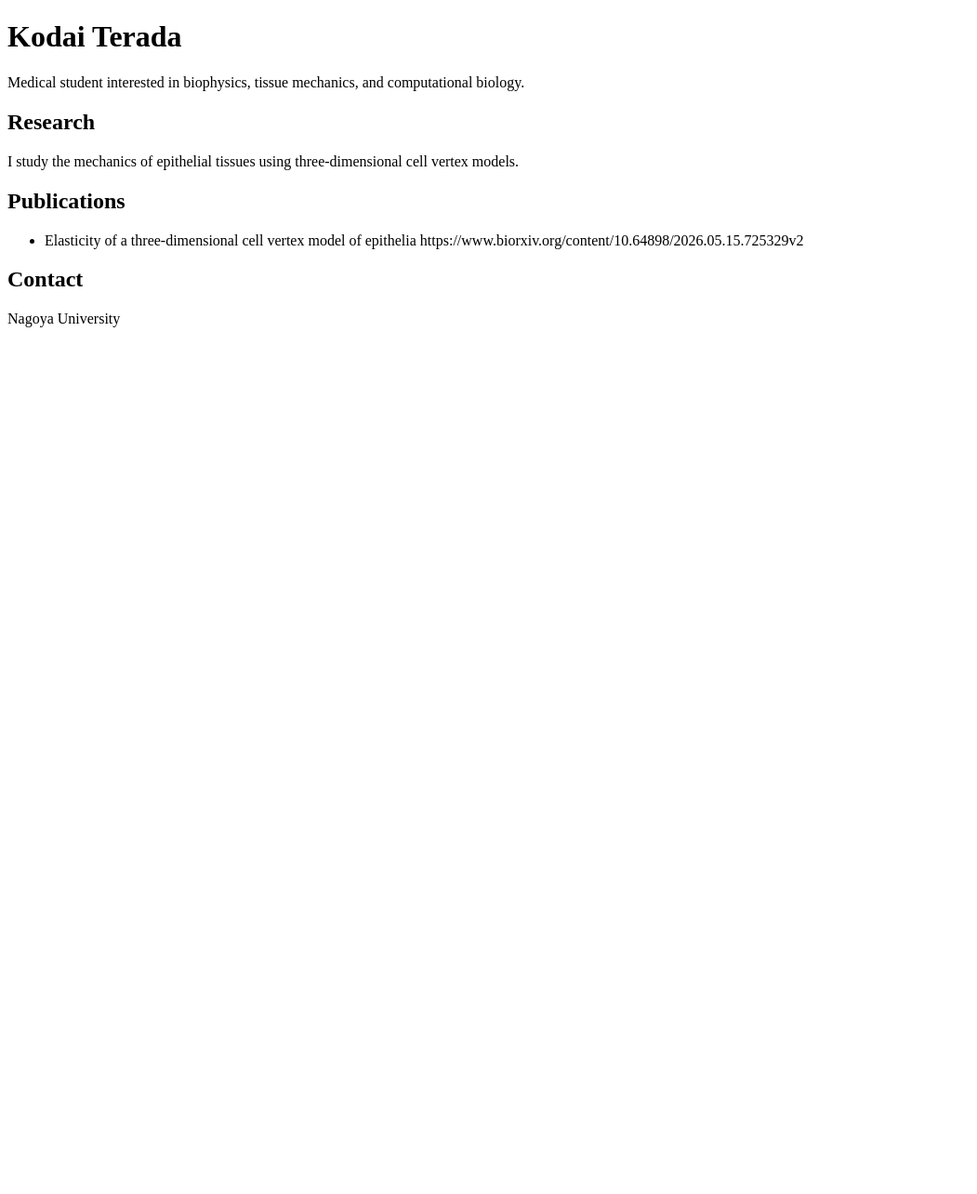
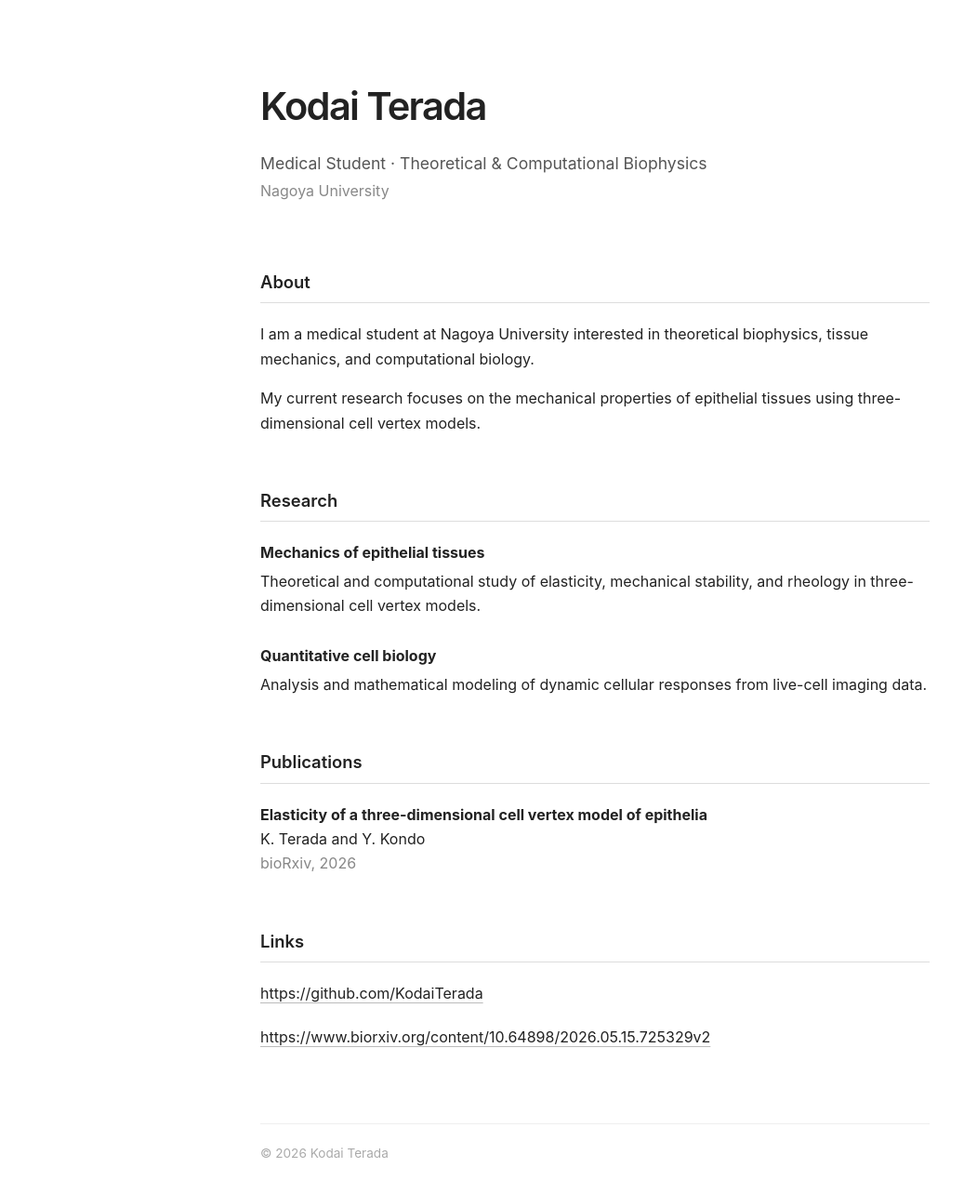
Before and after one commit to KodaiTerada/kodaiterada.github.io, a plain HTML site: page index.html in a window 1280 px wide. Shown: the whole page at 93% size, without its empty margins (0-1051 px from the left). Before the commit the page ends 800 px from the top, so only its background shows below. Drawn offline with Linux system fonts and the light colour scheme.

Commit message:
update website

```diff
--- a/index.html
+++ b/index.html
@@ -3,32 +3,99 @@
 <head>
   <meta charset="UTF-8">
   <meta name="viewport" content="width=device-width, initial-scale=1.0">
+
   <title>Kodai Terada</title>
+
+  <link rel="stylesheet" href="style.css">
 </head>
 
 <body>
+
+  <main class="container">
+
+    <header>
       <h1>Kodai Terada</h1>
 
-  <p>
-    Medical student interested in biophysics,
-    tissue mechanics, and computational biology.
+      <p class="subtitle">
+        Medical Student · Theoretical & Computational Biophysics
       </p>
 
-  <h2>Research</h2>
+      <p class="affiliation">
+        Nagoya University
+      </p>
+    </header>
+
+
+    <section>
+      <h2>About</h2>
+
       <p>
-    I study the mechanics of epithelial tissues using
-    three-dimensional cell vertex models.
+        I am a medical student at Nagoya University interested in
+        theoretical biophysics, tissue mechanics, and computational biology.
       </p>
 
+      <p>
+        My current research focuses on the mechanical properties of
+        epithelial tissues using three-dimensional cell vertex models.
+      </p>
+    </section>
+
+
+    <section>
+      <h2>Research</h2>
+
+      <div class="item">
+        <h3>Mechanics of epithelial tissues</h3>
+
+        <p>
+          Theoretical and computational study of elasticity, mechanical
+          stability, and rheology in three-dimensional cell vertex models.
+        </p>
+      </div>
+
+      <div class="item">
+        <h3>Quantitative cell biology</h3>
+
+        <p>
+          Analysis and mathematical modeling of dynamic cellular responses
+          from live-cell imaging data.
+        </p>
+      </div>
+    </section>
+
+
+    <section>
       <h2>Publications</h2>
-  <ul>
-    <li>
+
+      <div class="publication">
+        <p>
+          <strong>
             Elasticity of a three-dimensional cell vertex model of epithelia
-      https://www.biorxiv.org/content/10.64898/2026.05.15.725329v2
-    </li>
-  </ul>
+          </strong>
+          <br>
+          K. Terada and Y. Kondo
+          <br>
+          <span class="muted">bioRxiv, 2026</span>
+        </p>
+      </div>
+    </section>
 
-  <h2>Contact</h2>
-  <p>Nagoya University</p>
+
+    <section>
+      <h2>Links</h2>
+
+      <p class="links">
+        <a href="#">https://github.com/KodaiTerada</a>
+        <a href="#">https://www.biorxiv.org/content/10.64898/2026.05.15.725329v2</a>
+      </p>
+    </section>
+
+
+    <footer>
+      © 2026 Kodai Terada
+    </footer>
+
+  </main>
+
 </body>
 </html>
--- /dev/null
+++ b/style.css
@@ -0,0 +1,136 @@
+body {
+  margin: 0;
+  font-family:
+    -apple-system,
+    BlinkMacSystemFont,
+    "Segoe UI",
+    Helvetica,
+    Arial,
+    sans-serif;
+
+  color: #222;
+  background: #fff;
+
+  line-height: 1.65;
+}
+
+
+.container {
+  max-width: 720px;
+  margin: 0 auto;
+  padding: 80px 24px 40px;
+}
+
+
+header {
+  margin-bottom: 70px;
+}
+
+
+h1 {
+  margin: 0;
+  font-size: 2.6rem;
+  font-weight: 600;
+  letter-spacing: -0.04em;
+}
+
+
+.subtitle {
+  margin-top: 12px;
+  margin-bottom: 2px;
+
+  font-size: 1.1rem;
+  color: #555;
+}
+
+
+.affiliation {
+  margin-top: 0;
+  color: #888;
+}
+
+
+section {
+  margin-bottom: 55px;
+}
+
+
+h2 {
+  margin-bottom: 20px;
+
+  font-size: 1.15rem;
+  font-weight: 600;
+
+  border-bottom: 1px solid #ddd;
+  padding-bottom: 7px;
+}
+
+
+h3 {
+  font-size: 1rem;
+  margin-bottom: 4px;
+}
+
+
+.item {
+  margin-bottom: 28px;
+}
+
+
+.item p {
+  margin-top: 4px;
+}
+
+
+.publication p {
+  margin: 0;
+}
+
+
+.muted {
+  color: #888;
+}
+
+
+.links {
+  display: flex;
+  gap: 20px;
+  flex-wrap: wrap;
+}
+
+
+a {
+  color: #222;
+  text-decoration: underline;
+  text-decoration-color: #bbb;
+  text-underline-offset: 4px;
+}
+
+
+a:hover {
+  text-decoration-color: #222;
+}
+
+
+footer {
+  margin-top: 80px;
+  padding-top: 20px;
+
+  border-top: 1px solid #eee;
+
+  color: #aaa;
+  font-size: 0.85rem;
+}
+
+
+@media (max-width: 600px) {
+
+  .container {
+    padding-top: 50px;
+  }
+
+  h1 {
+    font-size: 2.1rem;
+  }
+
+}
```
Lines whose indentation alone changed are shown as unchanged.
